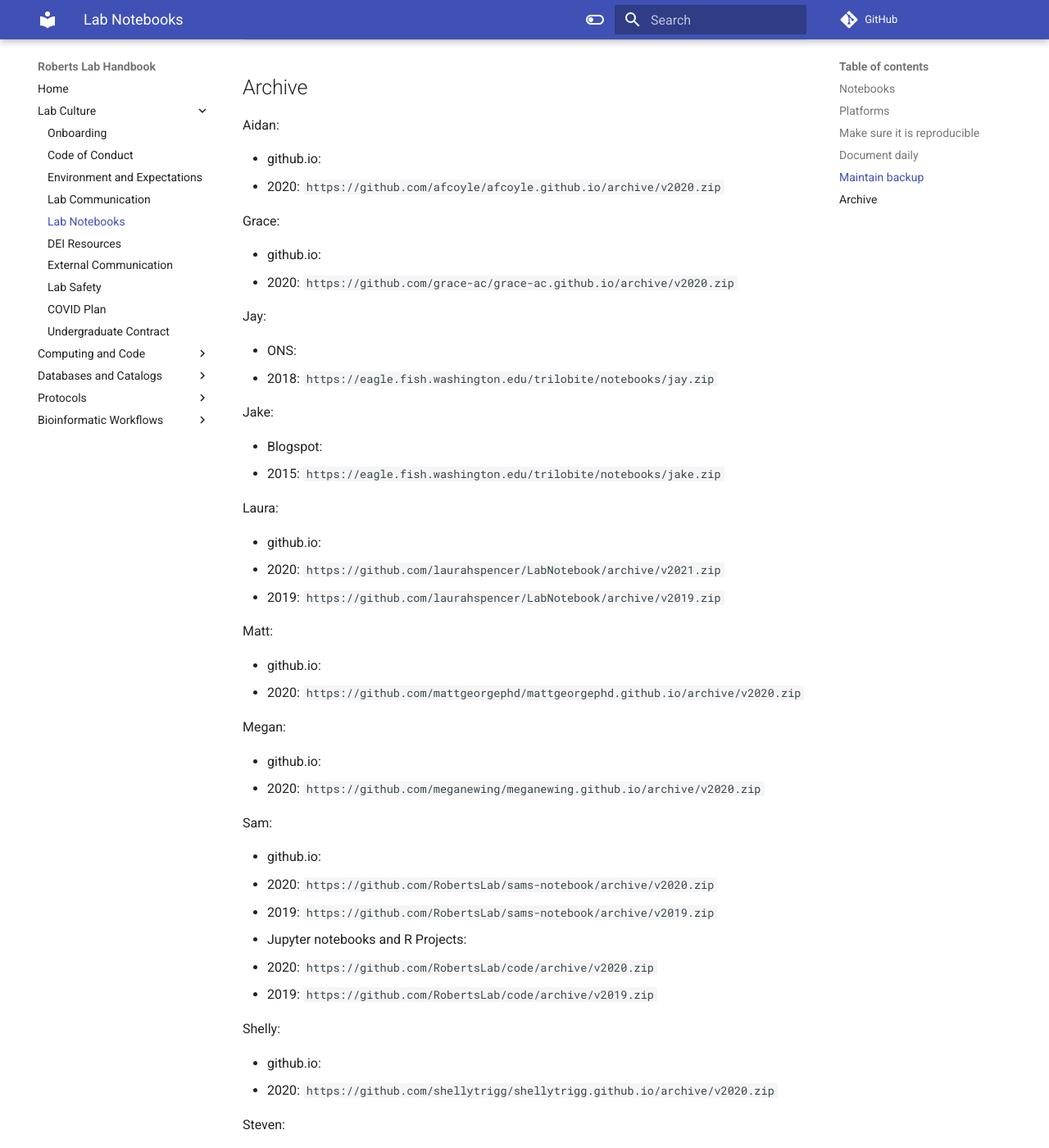
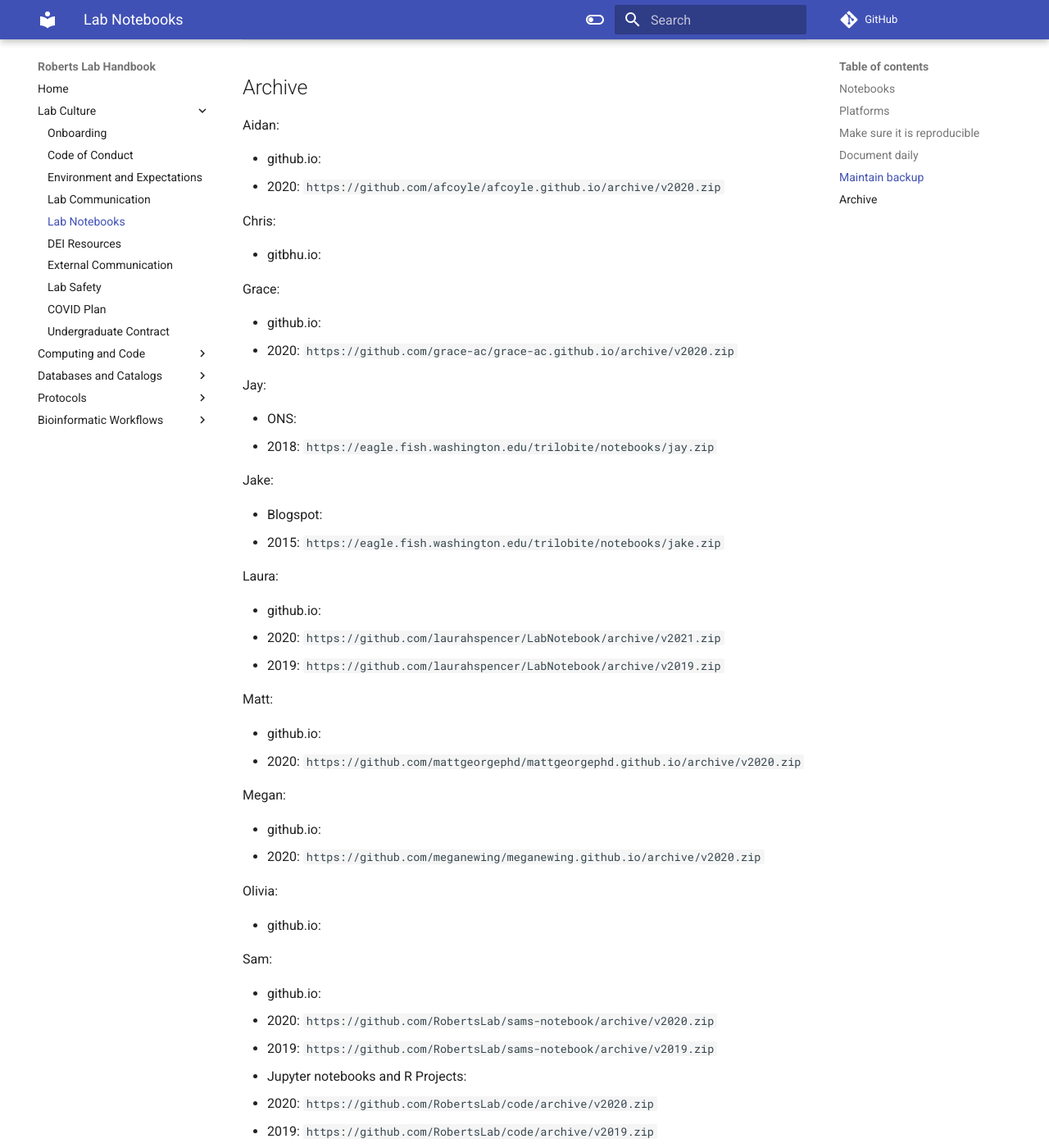
Before and after one commit to RobertsLab/resources, an MkDocs documentation site: the page built from docs/Lab-Notebooks.md, in a window 1280 px wide and 1400 px high, scrolled down 2411 px. Shown: the whole window at 82% size. Built offline with MkDocs 1.6.1 and Material for MkDocs 9.7.7, drawn with Linux system fonts in a browser that asks for light colours; comment, search, counter and statistics services are not loaded.

Commit message:
add chris,olivia,zach to archive list

```diff
--- a/docs/Lab-Notebooks.md
+++ b/docs/Lab-Notebooks.md
@@ -75,6 +75,10 @@
 - github.io:
   - 2020: `https://github.com/afcoyle/afcoyle.github.io/archive/v2020.zip`
 
+Chris:
+
+- gitbhu.io:
+
 Grace:
 
 - github.io:
@@ -106,6 +110,10 @@
 - github.io:
   - 2020: `https://github.com/meganewing/meganewing.github.io/archive/v2020.zip`
 
+Olivia:
+
+- github.io:
+
 Sam:
 
 - github.io:
@@ -135,3 +143,7 @@
 -  github.io:
   - 2020: `https://github.com/yaaminiv/yaaminiv.github.io/archive/v2020.zip`
   - 2019: `https://github.com/yaaminiv/yaaminiv.github.io/archive/v2019.zip`
+
+Zach:
+
+- github.io:
```
